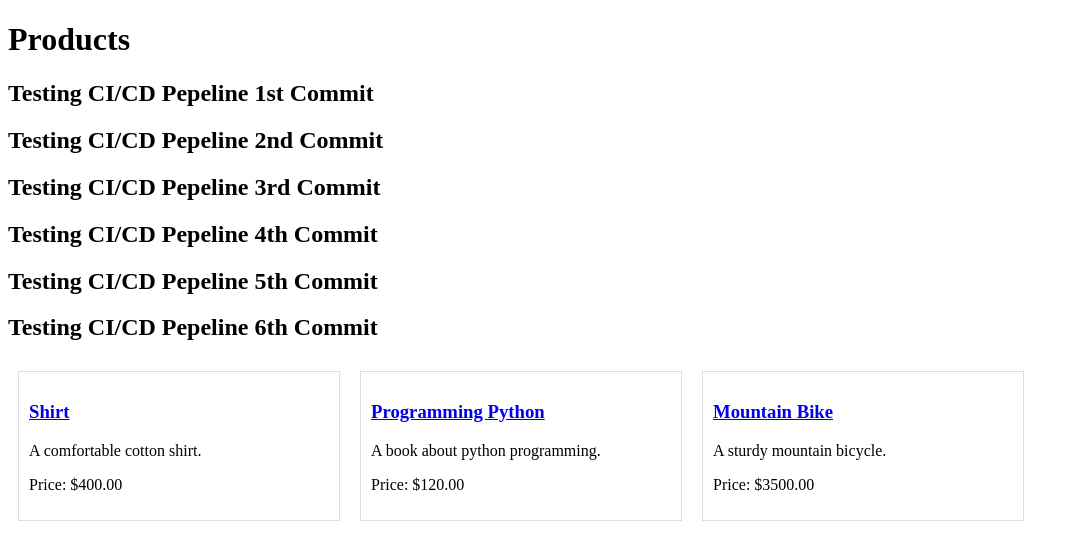
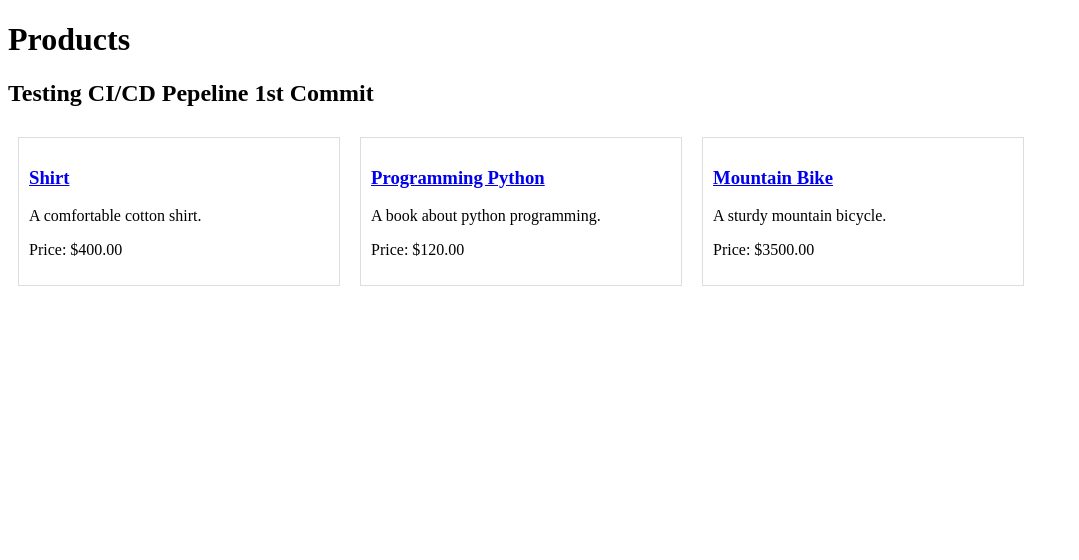
Before and after one commit to Aashish9311/CI-CD-Pipeline-For-Automated-Deployment, a Django app: page / in a window 1280 px wide. Shown: the top 560 px of the page, without its empty margins (0-1079 px from the left). Run offline with Django 5.2, Linux system fonts and the light colour scheme; data comes from the database, SQL or seed files in the repository.

Commit message:
Update product_list.html

```diff
--- a/shop/templates/shop/product_list.html
+++ b/shop/templates/shop/product_list.html
@@ -6,11 +6,7 @@
 <body>
     <h1>Products</h1>
     <h2>Testing CI/CD Pepeline 1st Commit</h2>
-    <h2>Testing CI/CD Pepeline 2nd Commit</h2>
-        <h2>Testing CI/CD Pepeline 3rd Commit</h2>
-    <h2>Testing CI/CD Pepeline 4th Commit</h2>
-       <h2>Testing CI/CD Pepeline 5th Commit</h2>
-     <h2>Testing CI/CD Pepeline 6th Commit</h2>
+
 
 
 
```
